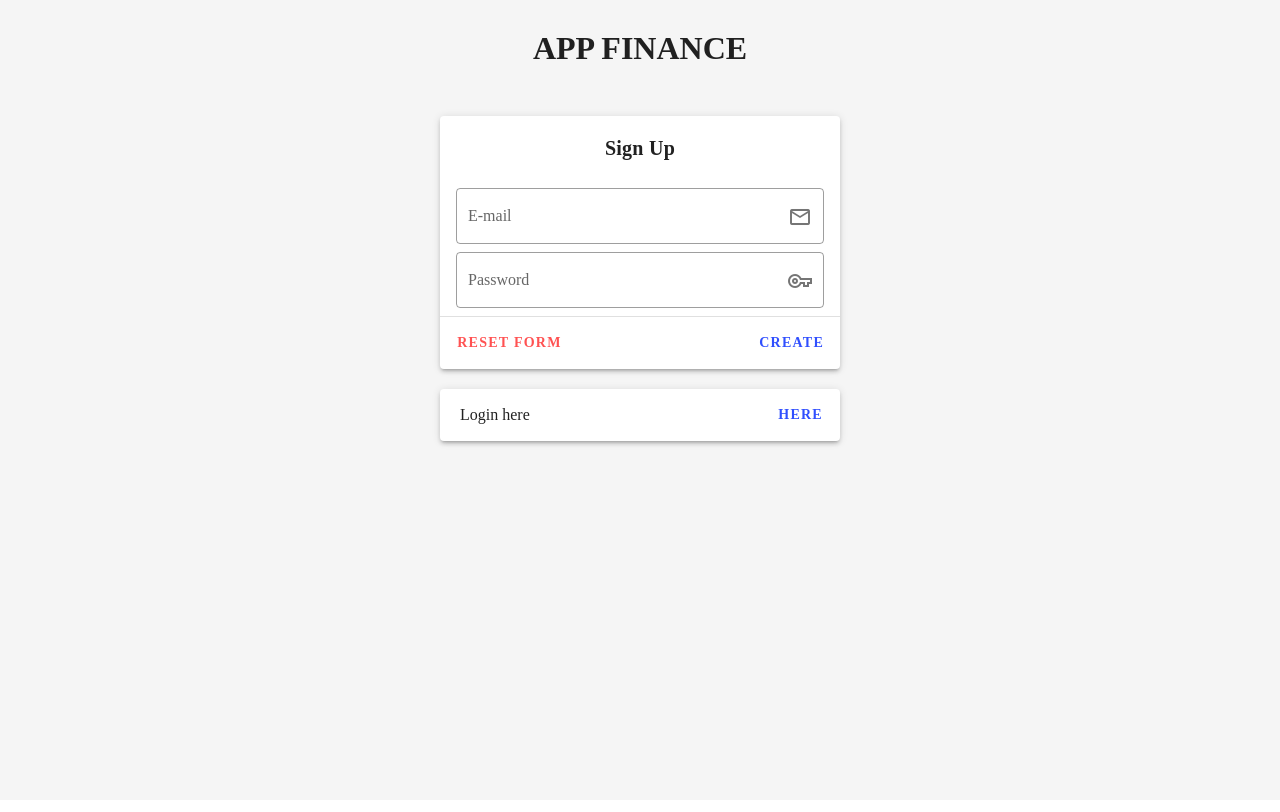
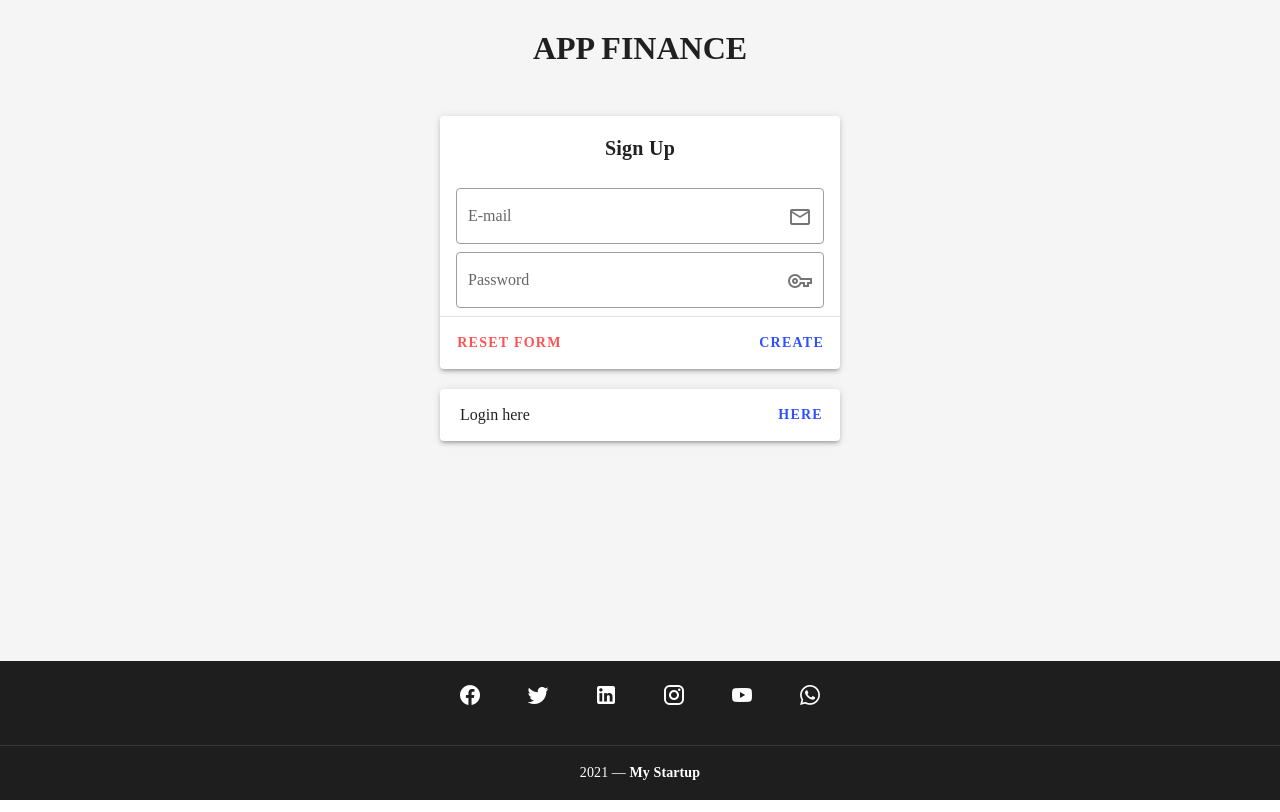
Before and after one commit to JulioSalazar12/app-finanzas, a Vue app: page /sign-up in a window 1280 px wide. Built offline with nearby package versions, Linux system fonts and the light colour scheme.

Commit message:
feat: footer added

```diff
--- a/src/App.vue
+++ b/src/App.vue
@@ -24,6 +24,29 @@
       <router-view/>
     </v-main>
 
+    <v-footer dark padless>
+      <v-row>
+        <v-col cols="12">
+          <v-card flat tile class="theme--dark lighten-1 white--text text-center">
+            <v-card-text>
+              <v-btn v-for="icon in icons" :key="icon" class="mx-4 white--text" icon>
+                <v-icon size="24px">{{ icon }}</v-icon>
+              </v-btn>
+            </v-card-text>
+
+            <v-card-text class="white--text pt-0">
+
+            </v-card-text>
+
+            <v-divider></v-divider>
+
+            <v-card-text class="white--text">
+              {{ new Date().getFullYear() }} — <strong>My Startup</strong>
+            </v-card-text>
+          </v-card>
+        </v-col>
+      </v-row>
+    </v-footer>
   </v-app>
 </template>
 
@@ -34,6 +57,14 @@ export default {
   name: 'App',
   data: () => ({
     val: true,
+    icons: [
+      'mdi-facebook',
+      'mdi-twitter',
+      'mdi-linkedin',
+      'mdi-instagram',
+      'mdi-youtube',
+      'mdi-whatsapp',
+    ],
   }),
   updated() {
     this.val = this.$store.state.authenticated;
```
